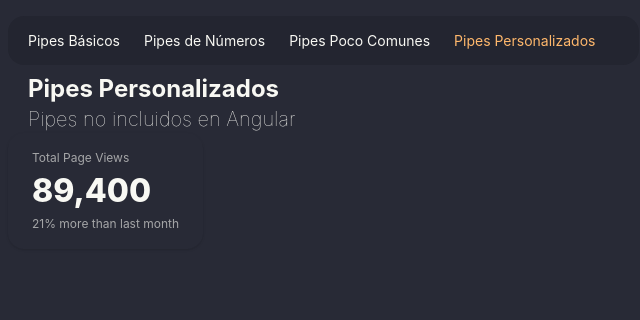
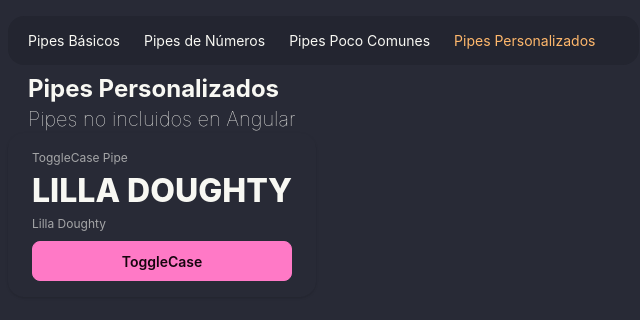
Before and after one commit to LillaDou/angular-pipes-app, an Angular app: page /custom in a window 1280 px wide. Shown: the top 320 px of the page, without its empty margins (0-640 px from the left). Built offline with nearby package versions, Linux system fonts and the light colour scheme.

Commit message:
Pipe personalizado - ToggleCase

```diff
--- a/src/app/pages/custom-page/custom-page.html
+++ b/src/app/pages/custom-page/custom-page.html
@@ -5,8 +5,11 @@
 
 <div class="stats shadow">
   <div class="stat">
-    <div class="stat-title">Total Page Views</div>
-    <div class="stat-value">89,400</div>
-    <div class="stat-desc">21% more than last month</div>
+    <div class="stat-title">ToggleCase Pipe</div>
+    <div class="stat-value">{{ name() | toggleCase: upperCase() }}</div>
+    <div class="stat-desc">{{ name() }}</div>
+
+    <button (click)="upperCase.set(!upperCase() )"
+        class="btn btn-primary mt-2">ToggleCase</button>
   </div>
 </div>
--- a/src/app/pages/custom-page/custom-page.ts
+++ b/src/app/pages/custom-page/custom-page.ts
@@ -1,12 +1,18 @@
-import { Component } from '@angular/core';
+import { Component, signal } from '@angular/core';
+import { ToggleCasePipe } from '../../pipes/toggle-case.pipe';
 
 @Component({
   selector: 'app-custom-page',
-  imports: [],
+  imports: [
+    ToggleCasePipe,
+
+  ],
   templateUrl: './custom-page.html',
 })
 export default class CustomPage {
 
+  name = signal('Lilla Doughty');
 
+  upperCase = signal(true);
 
 }
--- /dev/null
+++ b/src/app/pipes/toggle-case.pipe.ts
@@ -0,0 +1,18 @@
+import { Pipe, PipeTransform } from '@angular/core';
+
+@Pipe({
+    name: 'toggleCase' // Uso en el html: 'fernando' | toggleCase
+})
+
+//El PipeTransform nos va a permitir poder ejecturar el método de transform cada vez que
+//se ejecute o cambie la información de donde esté asociado el pipe
+export class ToggleCasePipe implements PipeTransform {
+
+    //El value es la información que le mandamos antes del pipe.
+    //Usando el ejemplo anterior de 'fernando' | toggleCase, el value se correspondería
+    //con 'fernando'
+    //
+    transform(value: string, upper: boolean = true): string {
+        return upper ? value.toUpperCase() : value.toLowerCase();
+    }
+}
```
